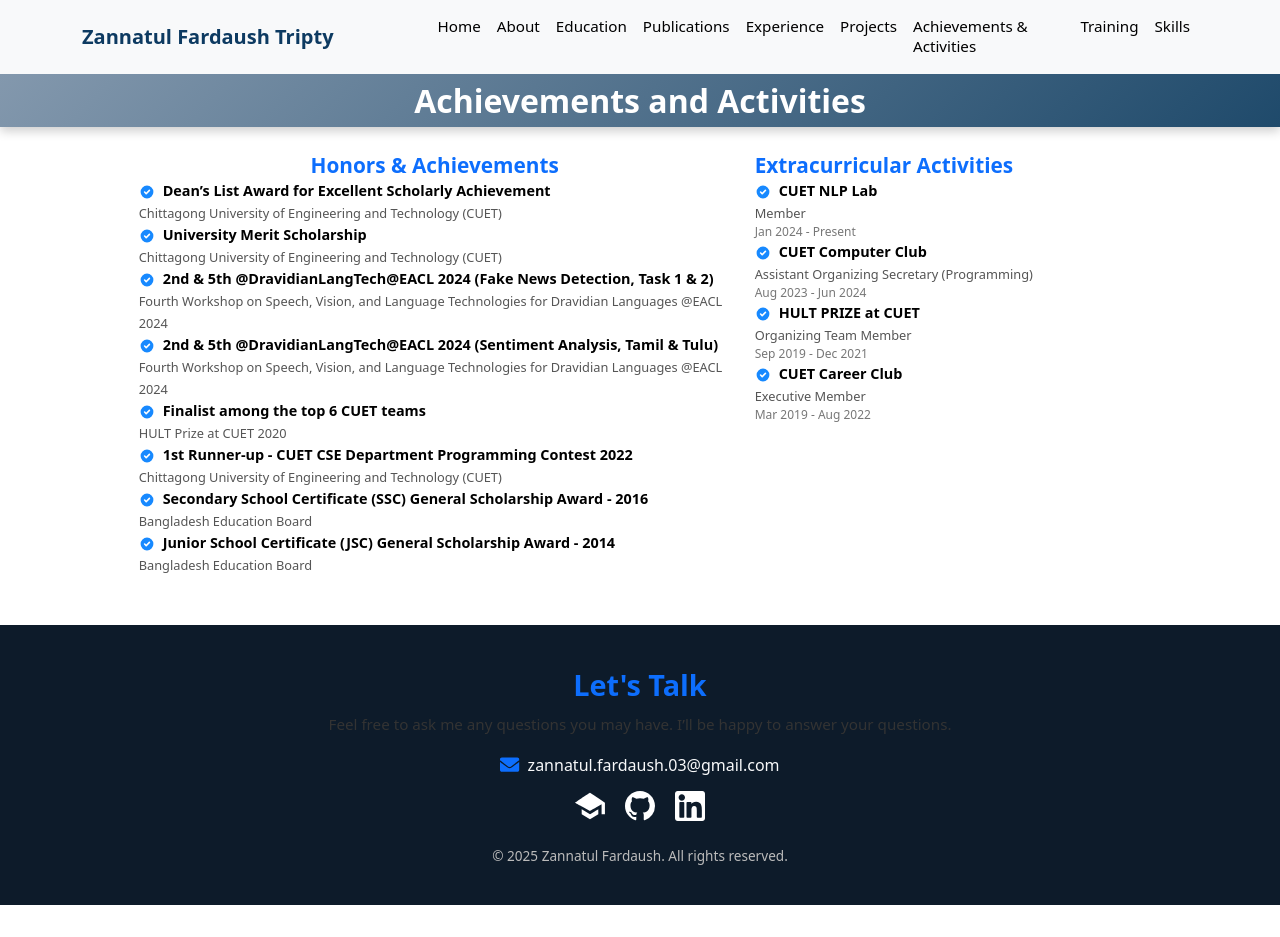
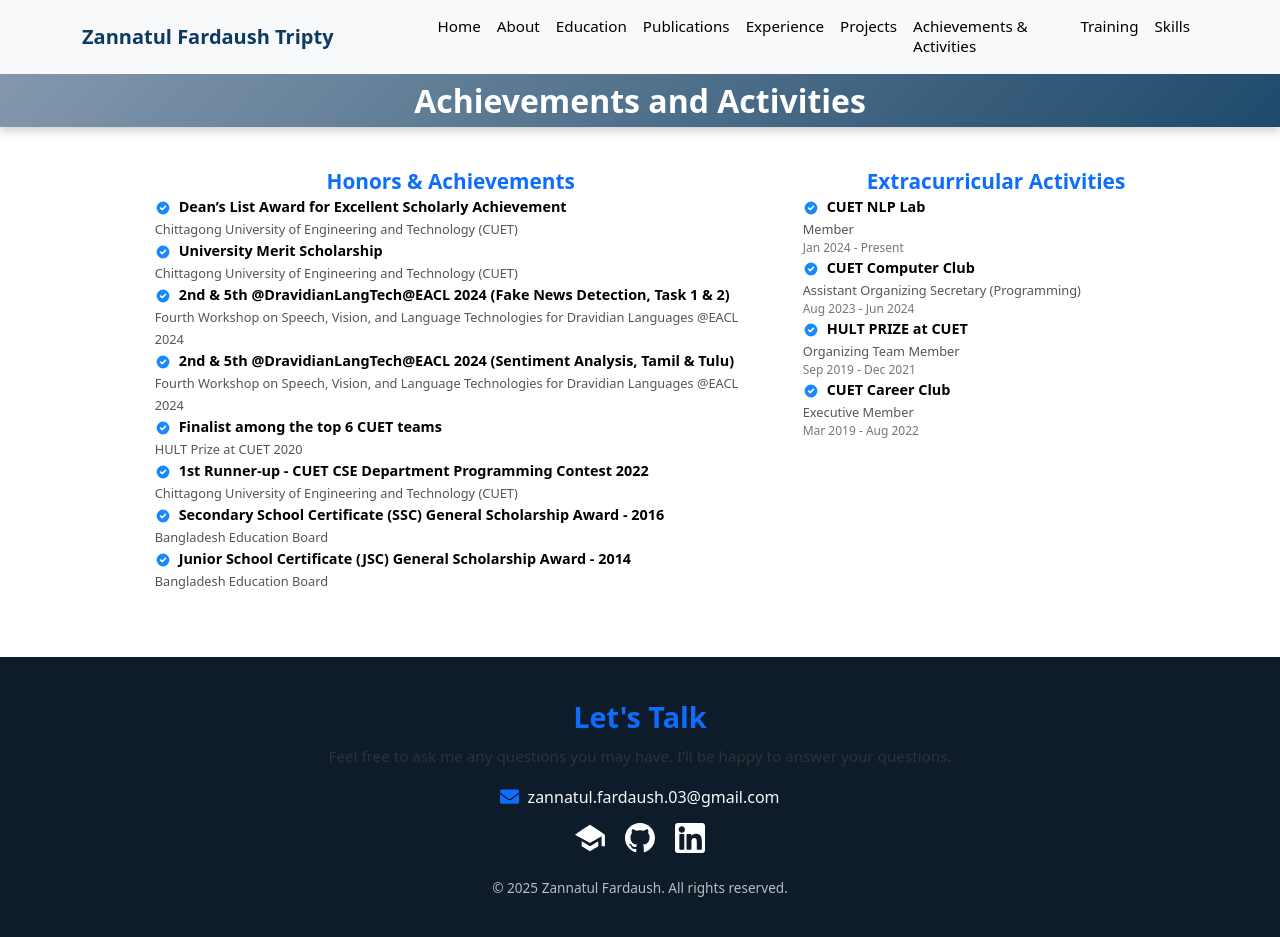
Before and after one commit to Zannatul007/portfolio, a React (Create React App) app: page /portfolio/achievement in a window 1280 px wide. Before the commit the page ends 905 px from the top, so only its background shows below. Built offline with nearby package versions, Linux system fonts and the light colour scheme.

Commit message:
slight change

```diff
--- a/src/components/Achievements.js
+++ b/src/components/Achievements.js
@@ -73,7 +73,7 @@
       <h1 className="education-title">Achievements and Activities</h1>
       <Row className="m-4">
         <Col md={1}></Col>
-        <Col xs={12} md={6} className="">
+        <Col xs={12} md={6} className="m-3" >
           <h2 className="text-primary text-center">Honors & Achievements</h2>
           <ul style={{ listStyleType: "none", padding: 0 }}>
             {honorsAchievements.map((item, index) => (
@@ -89,8 +89,10 @@
           </ul>
         </Col>
 
-        <Col xs={12} md={4} className="">
-          <h2 className="text-primary">Extracurricular Activities</h2>
+        <Col xs={12} md={4} className="m-3">
+          <h2 className="text-primary text-center">
+            Extracurricular Activities
+          </h2>
           <ul style={{ listStyleType: "none", padding: 0 }}>
             {activities.map((item, index) => (
               <li key={index} className="achievement-item">
```
